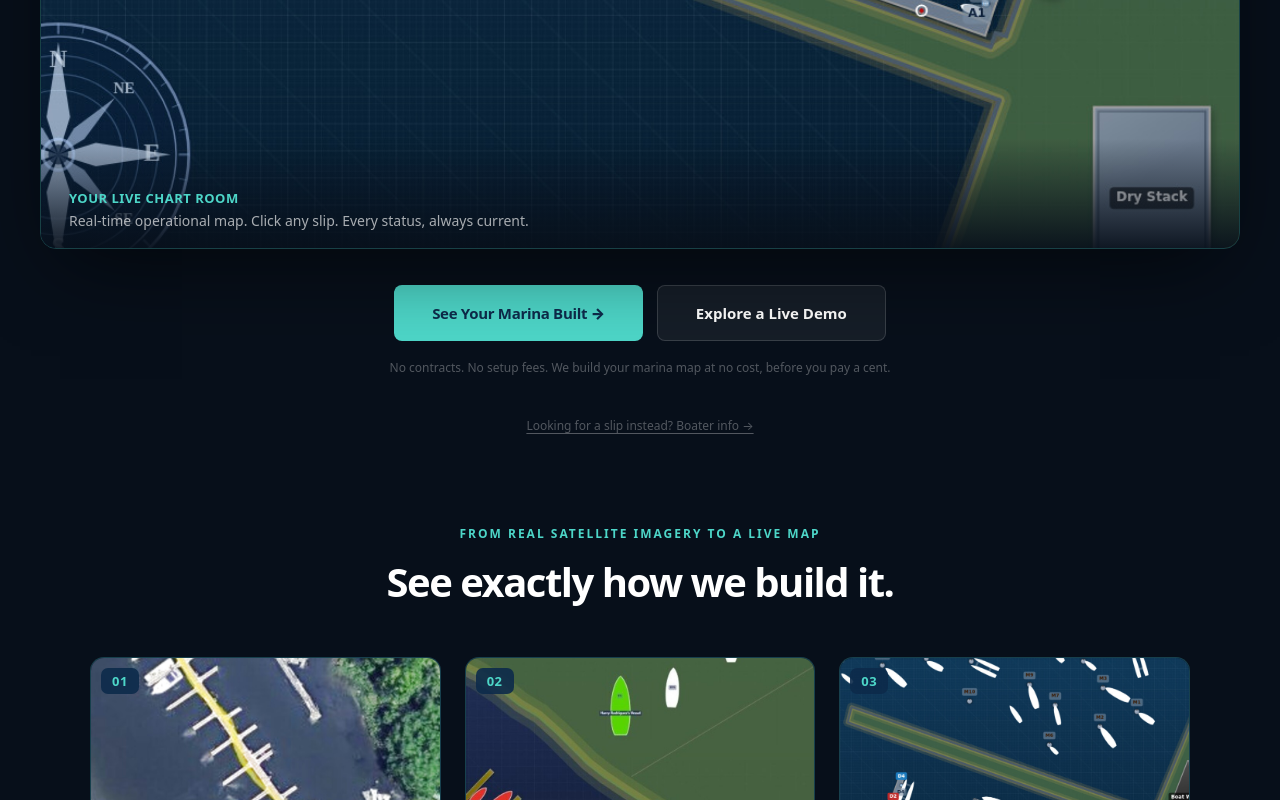
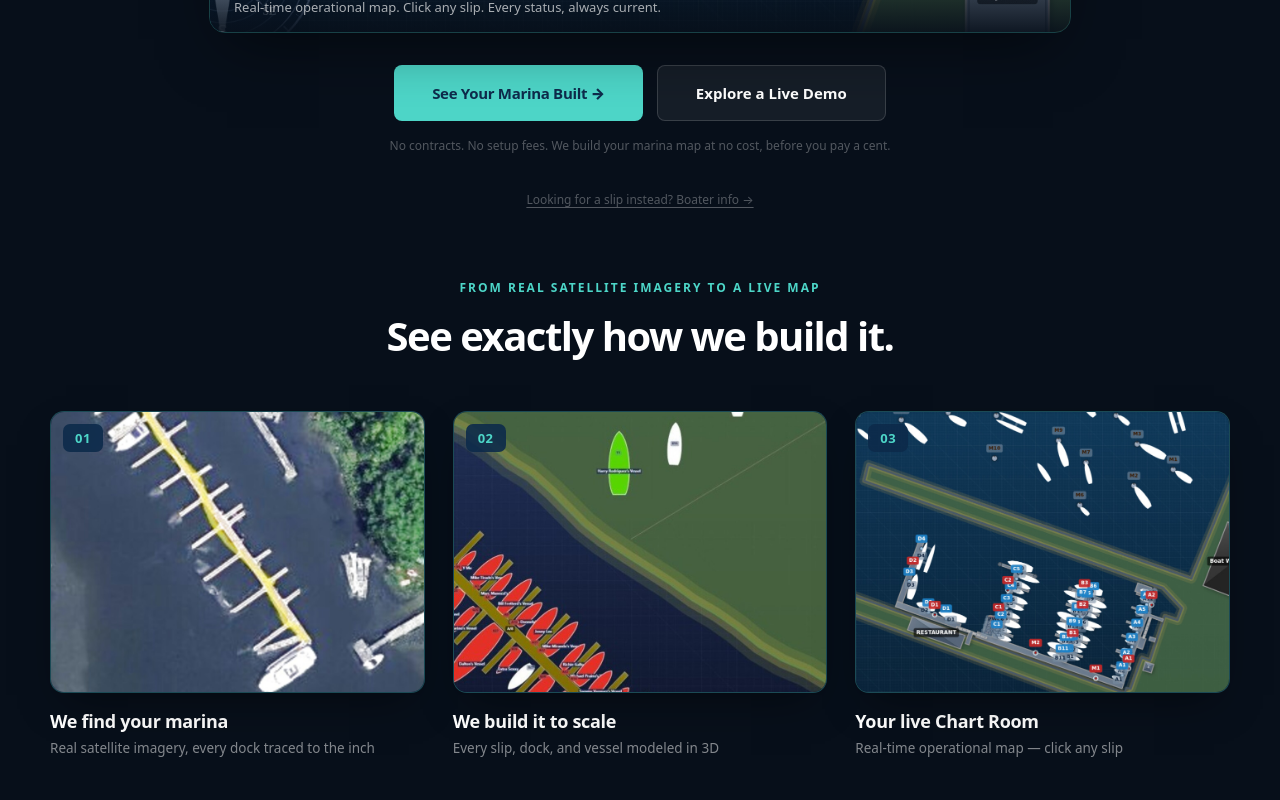
Before and after one commit to marketing356/ayeayeskipper-landing, a Next.js app: page / in a window 1280 px wide. Shown: the part 980-1780 px from the top of the page. Built offline with nearby package versions, Linux system fonts and the light colour scheme; no server answers.

Commit message:
fix: shrink hero to match visual weight of 3-step row below it, tighter flow, per Michael feedback on scale mismatch

```diff
--- a/src/app/page.tsx
+++ b/src/app/page.tsx
@@ -70,47 +70,47 @@ export default function Landing() {
           Every slip, every dock, every boat — modeled from real satellite imagery into a live, operational marina map.
         </p>
 
-        {/* ONE BIG HERO IMAGE — the live Chart Room, full size, genuinely impressive */}
-        <div style={{ maxWidth:1200, margin:'0 auto', position:'relative', borderRadius:16, overflow:'hidden', border:'1px solid rgba(77,214,200,0.25)', boxShadow:'0 30px 80px -20px rgba(0,0,0,0.6)' }}>
+        {/* ONE BIG HERO IMAGE — sized to flow directly into the 3-step row below, same visual weight class */}
+        <div style={{ maxWidth:860, margin:'0 auto', position:'relative', borderRadius:16, overflow:'hidden', border:'1px solid rgba(77,214,200,0.25)', boxShadow:'0 24px 60px -18px rgba(0,0,0,0.55)' }}>
           <img src="/collage/hero-chartroom.jpg" alt="Live AyeAyeSkipper Chart Room — real marina map" style={{ width:'100%', display:'block' }} />
-          <div style={{ position:'absolute', bottom:0, left:0, right:0, background:'linear-gradient(0deg, rgba(7,15,26,0.92) 0%, rgba(7,15,26,0) 100%)', padding:'50px 28px 18px', textAlign:'left' }}>
-            <div style={{ fontSize:13, color:TEAL, fontWeight:800, letterSpacing:'0.5px' }}>YOUR LIVE CHART ROOM</div>
-            <div style={{ fontSize:14, color:'rgba(255,255,255,0.65)', marginTop:4 }}>Real-time operational map. Click any slip. Every status, always current.</div>
+          <div style={{ position:'absolute', bottom:0, left:0, right:0, background:'linear-gradient(0deg, rgba(7,15,26,0.92) 0%, rgba(7,15,26,0) 100%)', padding:'40px 24px 16px', textAlign:'left' }}>
+            <div style={{ fontSize:12, color:TEAL, fontWeight:800, letterSpacing:'0.5px' }}>YOUR LIVE CHART ROOM</div>
+            <div style={{ fontSize:13, color:'rgba(255,255,255,0.65)', marginTop:3 }}>Real-time operational map. Click any slip. Every status, always current.</div>
           </div>
         </div>
 
-        <div style={{ display:'flex', gap:14, justifyContent:'center', flexWrap:'wrap', marginTop:36 }}>
+        <div style={{ display:'flex', gap:14, justifyContent:'center', flexWrap:'wrap', marginTop:32 }}>
           <button onClick={() => router.push('/join')} style={{ padding:'17px 38px', background:TEAL, color:NAVY, border:'none', borderRadius:8, fontSize:15, fontWeight:900, cursor:'pointer', fontFamily:FONT, letterSpacing:'-0.3px' }}>See Your Marina Built →</button>
           <button onClick={() => router.push('/demo')} style={{ padding:'17px 38px', background:'rgba(255,255,255,0.06)', color:'#fff', border:'1px solid rgba(255,255,255,0.15)', borderRadius:8, fontSize:15, fontWeight:600, cursor:'pointer', fontFamily:FONT }}>Explore a Live Demo</button>
         </div>
-        <p style={{ marginTop:18, fontSize:12, color:'rgba(255,255,255,0.3)' }}>No contracts. No setup fees. We build your marina map at no cost, before you pay a cent.</p>
+        <p style={{ marginTop:16, fontSize:12, color:'rgba(255,255,255,0.3)' }}>No contracts. No setup fees. We build your marina map at no cost, before you pay a cent.</p>
 
         {/* Boater link — small, demoted, not a competing path */}
-        <button onClick={() => { if (typeof window !== 'undefined') sessionStorage.setItem('audience', 'boater'); router.push('/boaters') }} style={{ marginTop:28, marginBottom:0, background:'none', border:'none', color:'rgba(255,255,255,0.3)', fontSize:12, cursor:'pointer', fontFamily:FONT, textDecoration:'underline', textUnderlineOffset:3 }}>
+        <button onClick={() => { if (typeof window !== 'undefined') sessionStorage.setItem('audience', 'boater'); router.push('/boaters') }} style={{ marginTop:24, marginBottom:0, background:'none', border:'none', color:'rgba(255,255,255,0.3)', fontSize:12, cursor:'pointer', fontFamily:FONT, textDecoration:'underline', textUnderlineOffset:3 }}>
           Looking for a slip instead? Boater info →
         </button>
       </div>
 
-      {/* ══════════════════════════ HOW WE BUILD IT — 3-STEP STRIP ══════════════════════════ */}
-      <div style={{ padding:'90px 40px', background:DARK }}>
-        <div style={{ maxWidth:1100, margin:'0 auto' }}>
+      {/* ══════════════════════════ HOW WE BUILD IT — 3-STEP STRIP, same scale class as hero ══════════════════════════ */}
+      <div style={{ padding:'70px 40px 100px', background:DARK }}>
+        <div style={{ maxWidth:1180, margin:'0 auto' }}>
           <div style={{ textAlign:'center', marginBottom:48 }}>
             <div style={{ fontSize:12, color:TEAL, fontWeight:700, letterSpacing:'2px', textTransform:'uppercase', marginBottom:12 }}>From real satellite imagery to a live map</div>
             <h2 style={{ fontSize:'clamp(28px,4vw,40px)', fontWeight:900, letterSpacing:'-1.5px', margin:0, color:'#fff' }}>See exactly how we build it.</h2>
           </div>
-          <div style={{ display:'grid', gridTemplateColumns:'repeat(3,1fr)', gap:24 }} className="proof-grid">
+          <div style={{ display:'grid', gridTemplateColumns:'repeat(3,1fr)', gap:28 }} className="proof-grid">
             {[
               { n:'01', label:'We find your marina', sub:'Real satellite imagery, every dock traced to the inch', img:'/collage/final-1-satellite.jpg' },
               { n:'02', label:'We build it to scale', sub:'Every slip, dock, and vessel modeled in 3D', img:'/collage/final-2-3dmodel.jpg' },
               { n:'03', label:'Your live Chart Room', sub:'Real-time operational map — click any slip', img:'/collage/final-3-chartroom.jpg' },
             ].map(step => (
               <div key={step.n} style={{ textAlign:'left' }}>
-                <div style={{ position:'relative', borderRadius:14, overflow:'hidden', border:'1px solid rgba(77,214,200,0.2)', aspectRatio:'4/3', background:'#0a1a2e' }}>
+                <div style={{ position:'relative', borderRadius:14, overflow:'hidden', border:'1px solid rgba(77,214,200,0.25)', aspectRatio:'4/3', background:'#0a1a2e', boxShadow:'0 18px 40px -16px rgba(0,0,0,0.5)' }}>
                   <img src={step.img} alt={step.label} style={{ width:'100%', height:'100%', objectFit:'cover', display:'block' }} />
-                  <div style={{ position:'absolute', top:10, left:10, background:'rgba(13,43,75,0.9)', color:TEAL, fontSize:13, fontWeight:900, padding:'4px 11px', borderRadius:7, letterSpacing:'0.5px' }}>{step.n}</div>
+                  <div style={{ position:'absolute', top:12, left:12, background:'rgba(13,43,75,0.9)', color:TEAL, fontSize:13, fontWeight:900, padding:'5px 12px', borderRadius:7, letterSpacing:'0.5px' }}>{step.n}</div>
                 </div>
-                <div style={{ fontWeight:800, fontSize:17, marginTop:14, color:'#fff', letterSpacing:'-0.3px' }}>{step.label}</div>
-                <div style={{ fontSize:13, color:'rgba(255,255,255,0.5)', marginTop:4, lineHeight:1.55 }}>{step.sub}</div>
+                <div style={{ fontWeight:800, fontSize:18, marginTop:16, color:'#fff', letterSpacing:'-0.3px' }}>{step.label}</div>
+                <div style={{ fontSize:13.5, color:'rgba(255,255,255,0.5)', marginTop:5, lineHeight:1.55 }}>{step.sub}</div>
               </div>
             ))}
           </div>
```
